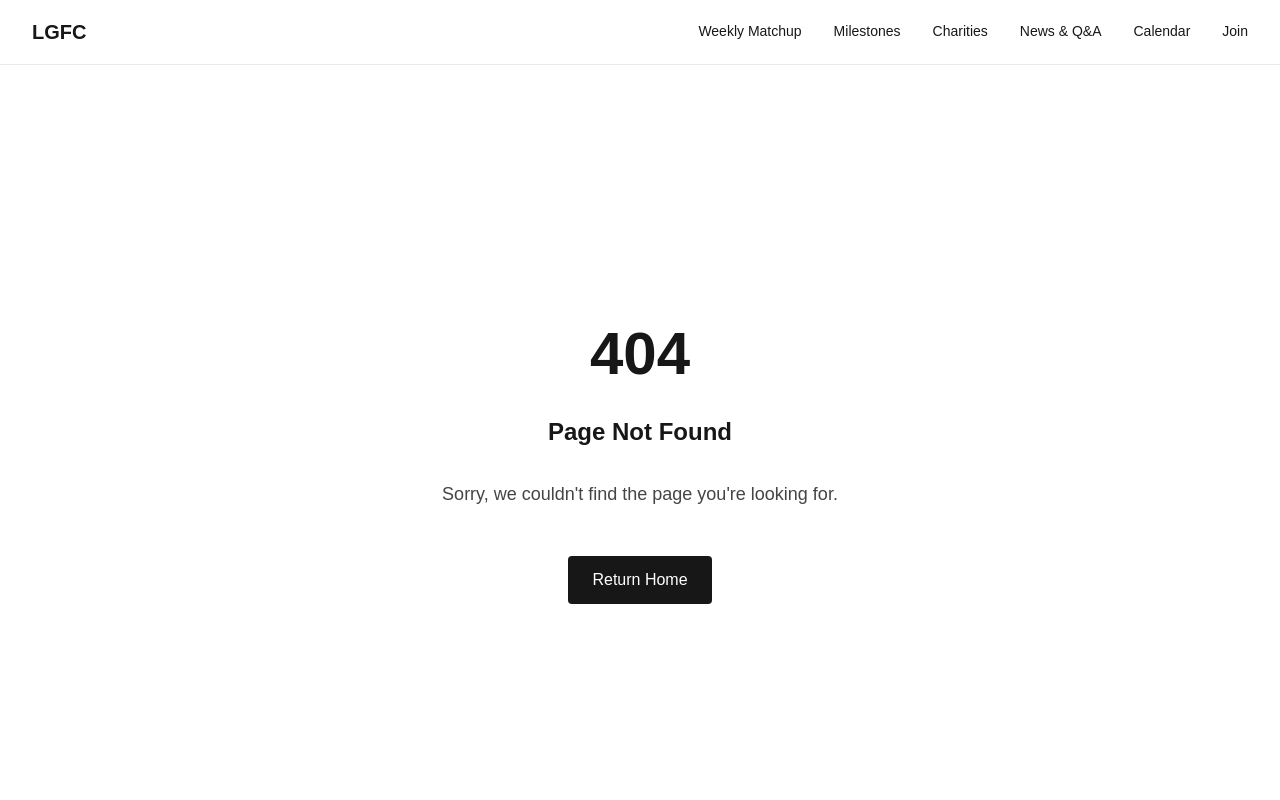
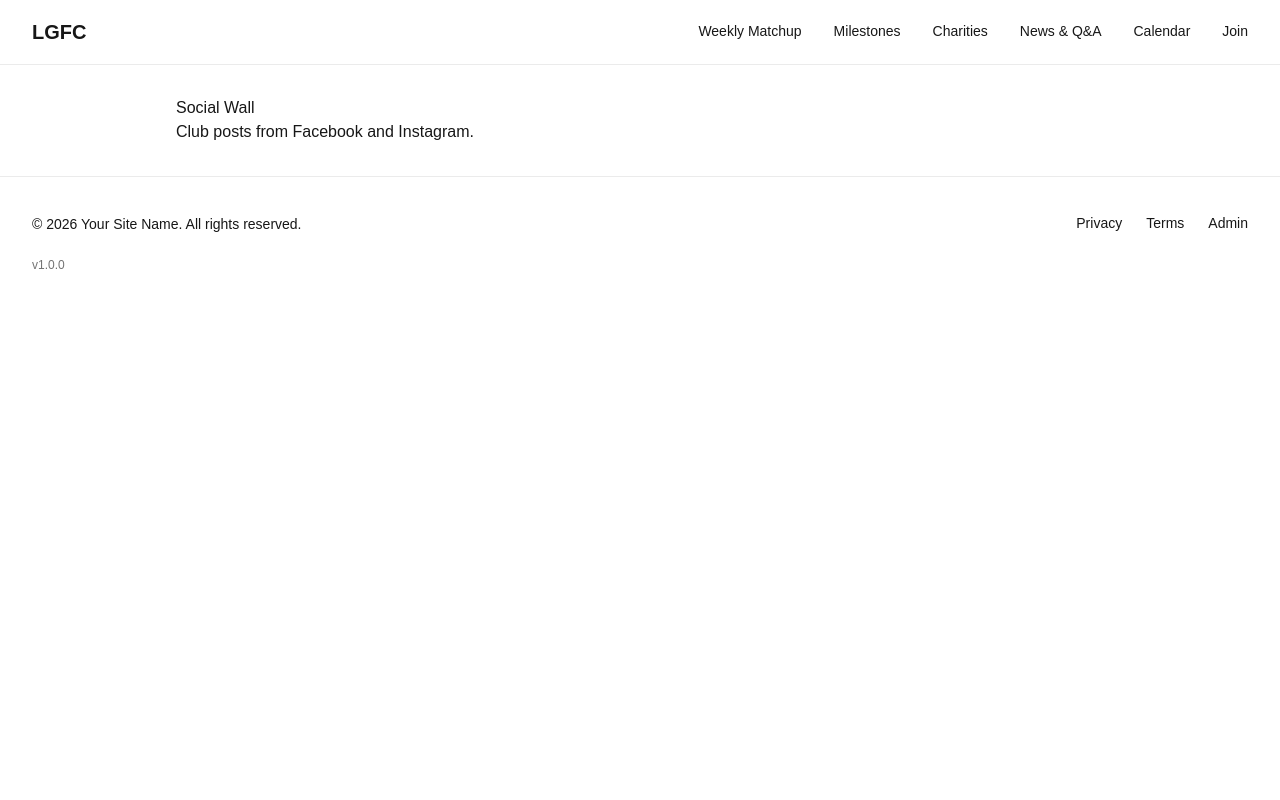
Before and after one commit to wdhunter645/next-starter-template, a Next.js app: page /social in a window 1280 px wide. Before the commit this address had no page. Shown: the top 800 px of the page. Built offline with nearby package versions, Linux system fonts and the light colour scheme.

Commit message:
feat: add /social page with Elfsight Social Feed
Co-authored-by: wdhunter645 <203789911+wdhunter645@users.noreply.github.com>

```diff
--- /dev/null
+++ b/src/app/social/page.tsx
@@ -0,0 +1,17 @@
+import Script from "next/script";
+
+export default function Page() {
+	return (
+		<main style={{ maxWidth: 960, margin: "0 auto", padding: "2rem 1rem" }}>
+			<h1>Social Wall</h1>
+			<p>Club posts from Facebook and Instagram.</p>
+
+			<Script src="https://elfsightcdn.com/platform.js" strategy="lazyOnload" />
+
+			<div
+				className="elfsight-app-805f3c5c-67cd-4edf-bde6-2d5978e386a8"
+				data-elfsight-app-lazy
+			/>
+		</main>
+	);
+}
```
